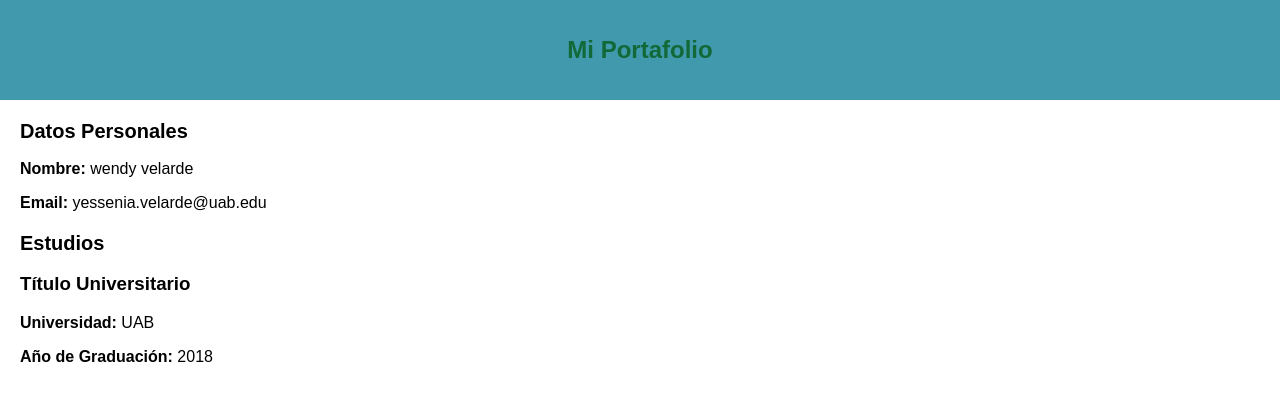
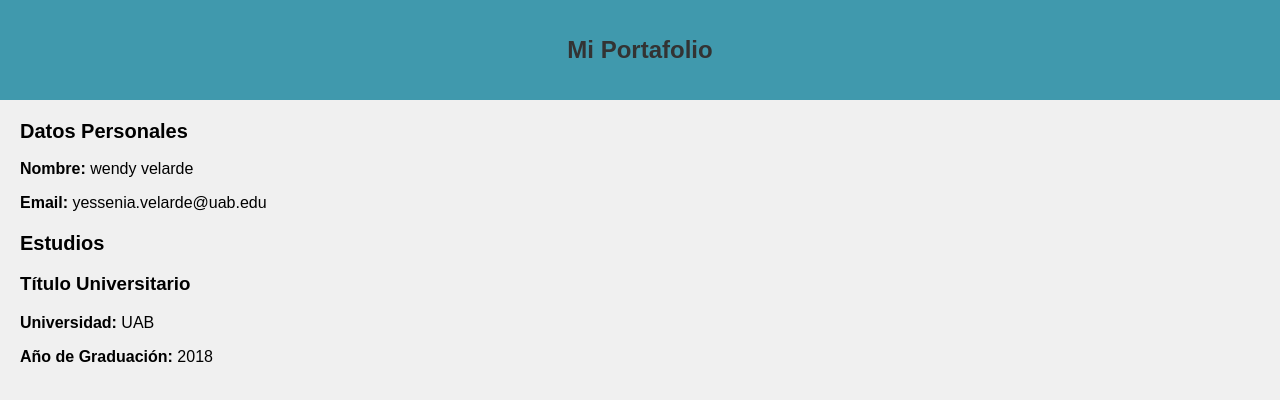
Before and after one commit to wendy123d/portafolio.githup.io, a plain HTML site: page index.html in a window 1280 px wide. Drawn offline with Linux system fonts and the light colour scheme.

Commit message:
Update index.html
subiendo areglos

```diff
--- a/index.html
+++ b/index.html
@@ -4,6 +4,7 @@
     <meta charset="UTF-8">
     <meta name="viewport" content="width=device-width, initial-scale=1.0">
     <title>Mi Portafolio</title>
+    <link rel="stylesheet" type="text/css" href="estilos.css">
     <style>
         body {
             font-family: Arial, sans-serif;
@@ -12,7 +13,7 @@
         }
         header {
             background-color: #4099ad;
-            color: #116937;
+            color: #03391a;
             text-align: center;
             padding: 20px;
         }
```
